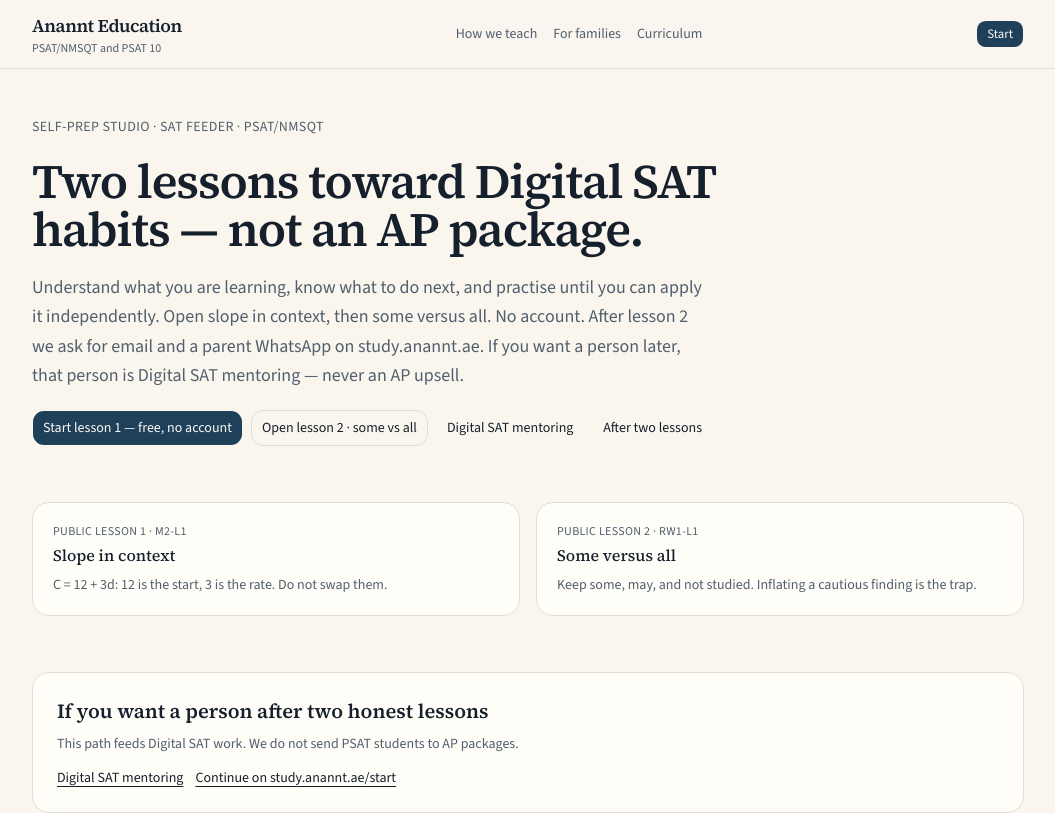
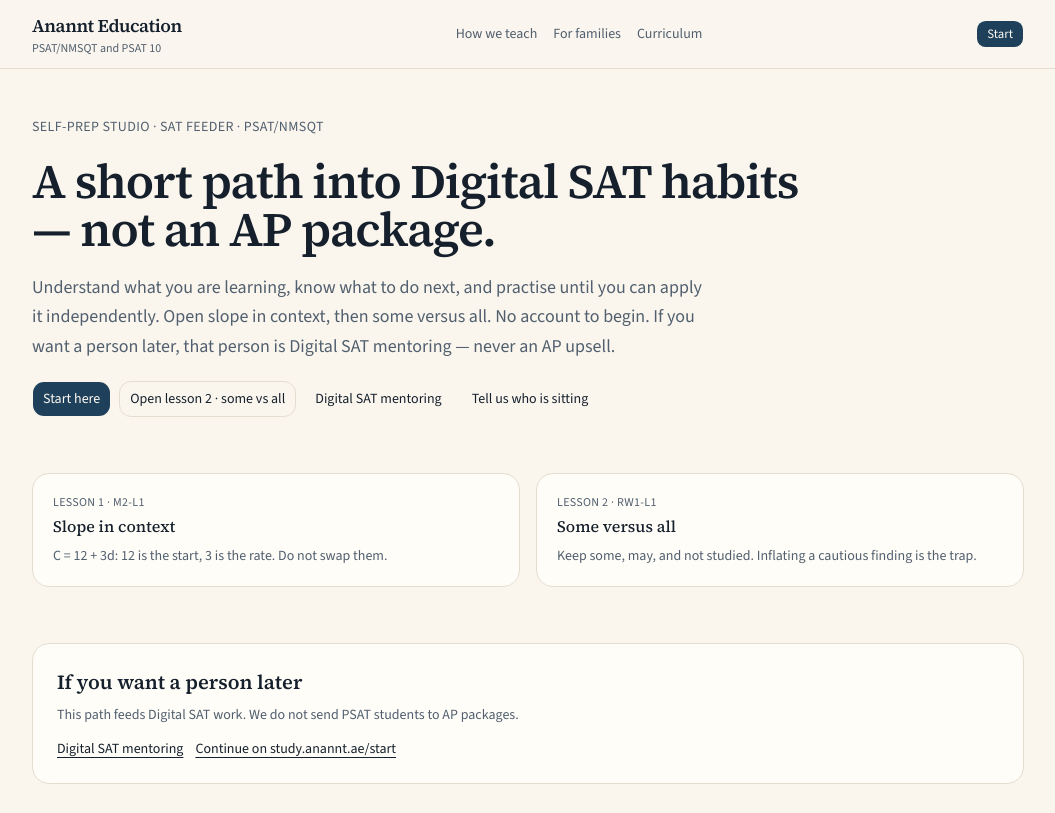
Before and after one commit to anannt-education/psat, a Next.js app: page / in a window 1280 px wide. Shown: the top 813 px of the page, without its empty margins (112-1167 px from the left). Built offline with nearby package versions, Linux system fonts and the light colour scheme.

Commit message:
Remove paywall language from subject home and chrome.
Match study.anannt.ae voice: Start here, no two-public pitch.
Lesson 3 stays gated. No payment, no extra hosts.

Co-authored-by: labhesh.anannt <labhesh.anannt@gmail.com>

```diff
--- a/app/learn/page.tsx
+++ b/app/learn/page.tsx
@@ -15,7 +15,7 @@ export default function LearnPage() {
   return (
     <div className="space-y-8">
       <div>
-        <h1 className="text-3xl font-semibold">PSAT map — two public lessons</h1>
+        <h1 className="text-3xl font-semibold">PSAT map — slope, then some versus all</h1>
         <p className="mt-2 max-w-2xl text-muted-foreground">
           {BRAND.name} opens slope in context and some versus all with no account. Later units stay
           unpublished. This is a SAT feeder, not an AP package.
--- a/components/continue-to-path.tsx
+++ b/components/continue-to-path.tsx
@@ -6,7 +6,7 @@ export function ContinueToPath() {
   return (
     <div className="flex flex-wrap gap-2">
       <Button size="lg" render={<Link href={PUBLIC_LESSONS[0].path} />}>
-        Start lesson 1 — free, no account
+      Start here
       </Button>
       <Button size="lg" variant="outline" render={<Link href={PUBLIC_LESSONS[1].path} />}>
         Open lesson 2 · some vs all
@@ -15,7 +15,7 @@ export function ContinueToPath() {
         Digital SAT mentoring
       </Button>
       <Button size="lg" variant="ghost" render={<a href={gateHref("")} />}>
-        After two lessons
+        Tell us who is sitting
       </Button>
     </div>
   )
--- a/components/home-landing.tsx
+++ b/components/home-landing.tsx
@@ -12,11 +12,10 @@ export function HomeLanding() {
           Self-prep studio · SAT feeder · PSAT/NMSQT
         </p>
         <h1 className="max-w-3xl font-heading text-4xl font-semibold tracking-tight md:text-5xl">
-          Two lessons toward Digital SAT habits — not an AP package.
+          A short path into Digital SAT habits — not an AP package.
         </h1>
         <p className="max-w-2xl text-lg leading-relaxed text-muted-foreground">
-          {BRAND.tagline} Open slope in context, then some versus all. No account. After lesson 2 we
-          ask for email and a parent WhatsApp on study.anannt.ae. If you want a person later, that
+          {BRAND.tagline} Open slope in context, then some versus all. No account to begin. If you want a person later, that
           person is Digital SAT mentoring — never an AP upsell.
         </p>
         <ContinueToPath />
@@ -24,7 +23,7 @@ export function HomeLanding() {
 
       <section aria-labelledby="public-lessons" className="grid gap-4 md:grid-cols-2">
         <h2 id="public-lessons" className="sr-only">
-          Two public lessons
+          Two lessons
         </h2>
         {PUBLIC_LESSONS.map((lesson, i) => (
           <Link
@@ -33,7 +32,7 @@ export function HomeLanding() {
             className="rounded-xl border bg-card p-5 transition-colors hover:bg-muted/40 focus-visible:outline-none focus-visible:ring-2 focus-visible:ring-ring"
           >
             <p className="text-xs font-medium tracking-wide text-muted-foreground uppercase">
-              Public lesson {i + 1} · {lesson.id}
+              Lesson {i + 1} · {lesson.id}
             </p>
             <h3 className="mt-1 font-medium">{lesson.title}</h3>
             <p className="mt-2 text-sm text-muted-foreground">
@@ -47,7 +46,7 @@ export function HomeLanding() {
 
       <section aria-labelledby="sat-cta" className="rounded-xl border bg-card p-6">
         <h2 id="sat-cta" className="font-heading text-xl font-semibold">
-          If you want a person after two honest lessons
+          If you want a person later
         </h2>
         <p className="mt-2 max-w-2xl text-sm leading-relaxed text-muted-foreground">
           This path feeds Digital SAT work. We do not send PSAT students to AP packages.
--- a/components/site-footer.tsx
+++ b/components/site-footer.tsx
@@ -45,7 +45,7 @@ export function SiteFooter() {
                 href={gateHref("")}
                 className="text-white/80 underline-offset-2 hover:text-white hover:underline"
               >
-                After two lessons
+                Tell us who is sitting
               </a>
             </li>
           </ul>
--- a/lib/seo.ts
+++ b/lib/seo.ts
@@ -48,9 +48,9 @@ export function pageMetadata({
 export const PUBLIC_PATHS: { path: string; title: string; description: string; noIndex?: boolean }[] = [
   {
     path: "/",
-    title: "PSAT/NMSQT path — SAT feeder, two open lessons",
+    title: "PSAT/NMSQT path — SAT feeder",
     description:
-      "A short SAT-feeder path: slope in context and some versus all. Two lessons open, no account. Digital SAT mentoring in Dubai if you want a person today.",
+      "A short SAT-feeder path: slope in context and some versus all. No account to begin. Digital SAT mentoring in Dubai if you want a person today.",
   },
   {
     path: "/method",
@@ -66,7 +66,7 @@ export const PUBLIC_PATHS: { path: string; title: string; description: string; n
   },
   {
     path: "/learn",
-    title: "PSAT map — two public lessons, rest unpublished",
+    title: "PSAT map — slope, then some versus all",
     description:
       "Open slope in context and some versus all with no account. Later units stay unpublished. SAT feeder only — Digital SAT mentoring if you want a person.",
   },
```
